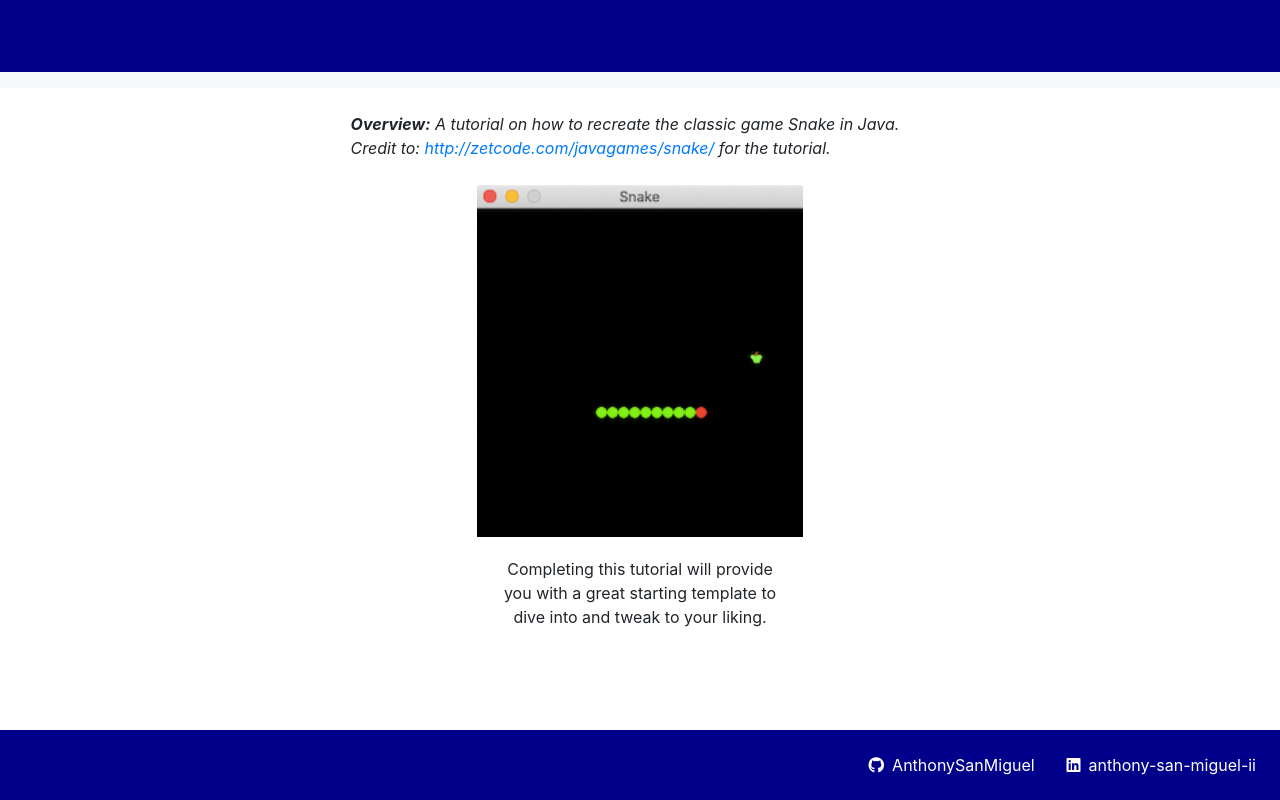
After one commit to AnthonySanMiguel/codeup-spring-exercises, a Spring Boot app: page /snake_tutorial/snake_tutorial in a window 1280 px wide. The commit adds this page. Run offline with Spring Boot 4, Linux system fonts and the light colour scheme; some of the project's set-up classes (security, data sources, template engines, error pages and the like) are left out, and stand-ins take their place; some libraries are stand-ins or nearby versions.

Commit message:
added snake tutorial page to site

```diff
--- a/src/main/java/com/codeup/springblogapp/SecurityConfiguration.java
+++ b/src/main/java/com/codeup/springblogapp/SecurityConfiguration.java
@@ -80,6 +80,7 @@ public class SecurityConfiguration extends WebSecurityConfigurerAdapter {
                         "/reactfox_tutorial/reactfox_tutorial",
                         "/rock_paper_scissors_tutorial/rock_paper_scissors_tutorial",
                         "/hangman/hangman,",
+                        "snake_tutorial/snake_tutorial",
                         "/login"
 // Enter Here ----->
                 )
--- /dev/null
+++ b/src/main/java/com/codeup/springblogapp/controllers/SnakeController.java
@@ -0,0 +1,13 @@
+package com.codeup.springblogapp.controllers;
+
+import org.springframework.stereotype.Controller;
+import org.springframework.web.bind.annotation.*;
+
+@Controller
+public class SnakeController {
+
+    @GetMapping("/snake_tutorial/snake_tutorial")
+    public String SnakePage() {
+        return "/snake_tutorial/snake_tutorial";
+    }
+}
--- a/src/main/resources/templates/partials/partials.html
+++ b/src/main/resources/templates/partials/partials.html
@@ -65,6 +65,7 @@
                             <a class="dropdown-item" href="/reactfox_tutorial/reactfox_tutorial"><i class="fas fa-fighter-jet mr-2" sec:authorize="isAuthenticated()"></i>Reactfox Game</a>
                             <a class="dropdown-item" href="/rock_paper_scissors_tutorial/rock_paper_scissors_tutorial"><i class="fas fa-hand-scissors mr-2" sec:authorize="isAuthenticated()"></i>Rock, Paper, Scissors</a>
                             <a class="dropdown-item" href="/hangman/hangman"><i class="fas fa-question mr-2" sec:authorize="isAuthenticated()"></i>Hangman Game</a>
+                            <a class="dropdown-item" href="/snake_tutorial/snake_tutorial"><i class="fas fa-wave-square mr-2" sec:authorize="isAuthenticated()"></i>Snake Game</a>
                         </div>
                     </div>
                 </li>
--- /dev/null
+++ b/src/main/resources/templates/snake_tutorial/snake_tutorial.html
@@ -0,0 +1,31 @@
+<!DOCTYPE html>
+<html lang="en" xmlns:th="http://www.thymeleaf.org">
+<head th:replace="partials/partials :: head"><title>Snake Tutorial</title></head>
+<body>
+<div th:replace="partials/partials :: top_banner"></div>
+<div th:replace="partials/partials :: standard_nav"></div>
+<div class="container">
+    <div class="row" style="width: 100%;">
+        <p class="mx-auto mt-4 mb-4"><em><strong>Overview:</strong> A tutorial on how to recreate the classic game Snake in Java.
+            <br>Credit to: <a href="http://zetcode.com/javagames/snake/">http://zetcode.com/javagames/snake/</a>
+            for the tutorial.</em></p>
+    </div>
+</div>
+<div class="row justify-content-center mb-4">
+    <div class="card border-white" style="width: 25%">
+        <img class="card-img-top" src="/img/snake_1.png" alt="...">
+        <div class="card-body">
+            <p class="card-text text-center">Completing this tutorial will provide you with a great starting template to dive into and tweak to your liking.</p>
+        </div>
+    </div>
+<!--    <div class="card ml-4 border-white" style="width: 45%">-->
+<!--        <img class="card-img-top" src="/img/reactfox_custom.png" alt="..." style="height: 73%; width: auto">-->
+<!--        <div class="card-body">-->
+<!--            <p class="card-text text-center">After a little bit more experimentation, you can add custom models, colors, and even textures! I attempted a more 'grounded' destroy-the-base game rather than blasting incoming asteroids in space.</p>-->
+<!--        </div>-->
+<!--    </div>-->
+</div>
+<div th:replace="partials/partials :: footer_nav"></div>
+<div th:replace="partials/partials :: footer"></div>
+</body>
+</html>
```
Also changed, not shown: src/main/resources/static/img/snake_1.png (added), 2 other files.
